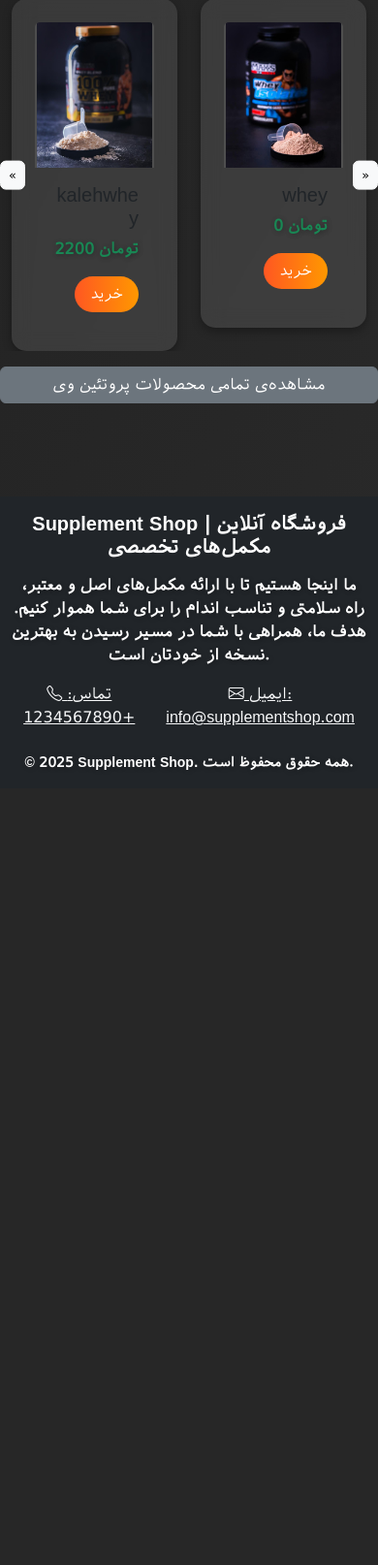
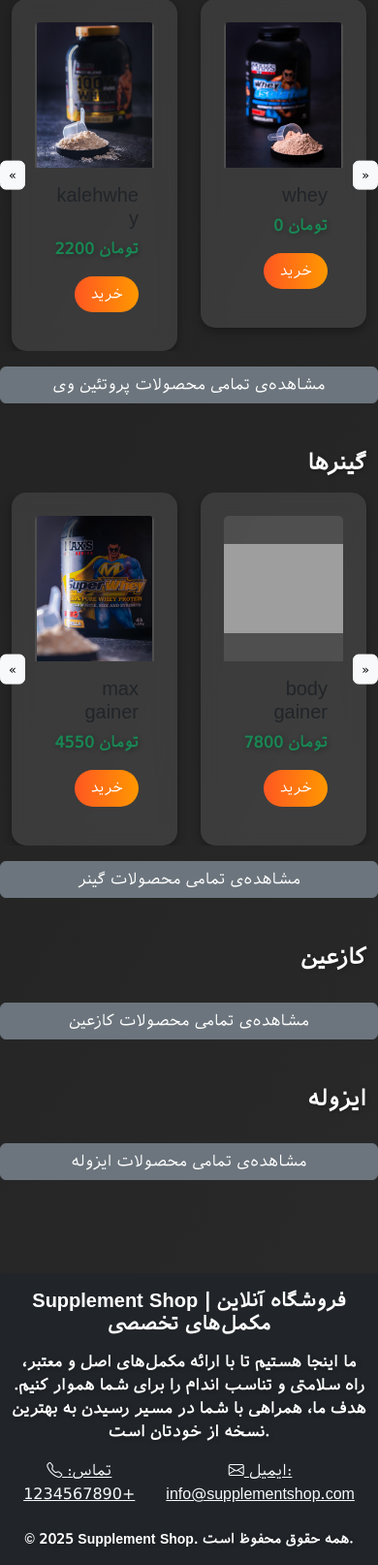
Before and after one commit to aliasttt/supplementshop, a Django app: page / in a window 390 px wide. Shown: the part 1113-2727 px from the top of the page at 97% size. Before the commit the page ends 1907 px from the top, so only its background shows below. Run offline with Django 5.2, Linux system fonts and the light colour scheme; data comes from the database, SQL or seed files in the repository; some web fonts are replaced; grey boxes are pictures that could not be loaded.

Commit message:
updatinggg

```diff
--- a/supplementapp/templates/home/home.html
+++ b/supplementapp/templates/home/home.html
@@ -198,8 +198,78 @@
       <a href="{% url 'product' %}?category=whey" class="btn btn-secondary mt-3 d-block text-center">{% trans "مشاهده‌ی تمامی محصولات پروتئین وی" %}</a>
     </div>
 
-    <!-- سایر ردیف‌های محصولات (گینرها، کازعین، ایزوله) به همان صورت قبلی -->
-    <!-- ... -->
+    <!-- ردیف 2: گینرها -->
+    <div class="row mb-5" data-aos="fade-right">
+      <h3 class="mb-3 text-end">{% trans "گینرها" %}</h3>
+      <div class="position-relative">
+        <div id="mass-carousel" class="row g-4 d-flex flex-nowrap carousel-container">
+          {% for product in mass_gainers %}
+          <div class="col-6 col-md-4 flex-shrink-0">
+            <div class="card p-4" data-aos="zoom-in-up">
+              <img src="{{ product.image.url }}" class="card-img-top" alt="{{ product.name }}">
+              <div class="card-body text-end">
+                <h5 class="card-title">{{ product.name }}</h5>
+                <p class="card-text text-success">{{ product.price }} {% trans "تومان" %}</p>
+                <a href="{% url 'product_detail' pk=product.id %}" class="btn btn-custom">{% trans "خرید" %}</a>
+              </div>
+            </div>
+          </div>
+          {% endfor %}
+        </div>
+        <button class="btn btn-light carousel-nav-btn position-absolute top-50 start-0 translate-middle-y" onclick="scrollCarousel('mass-carousel', -1)">&laquo;</button>
+        <button class="btn btn-light carousel-nav-btn position-absolute top-50 end-0 translate-middle-y" onclick="scrollCarousel('mass-carousel', 1)">&raquo;</button>
+      </div>
+      <a href="{% url 'product' %}?category=mass_gainer" class="btn btn-secondary mt-3 d-block text-center">{% trans "مشاهده‌ی تمامی محصولات گینر" %}</a>
+    </div>
+
+    <!-- ردیف 3: کازعین -->
+    <div class="row mb-5" data-aos="fade-left">
+      <h3 class="mb-3 text-end">{% trans "کازعین" %}</h3>
+      <div class="position-relative">
+        <div id="casein-carousel" class="row g-4 d-flex flex-nowrap carousel-container">
+          {% for product in casein %}
+          <div class="col-6 col-md-4 flex-shrink-0">
+            <div class="card p-4" data-aos="zoom-in">
+              <img src="{{ product.image.url }}" class="card-img-top" alt="{{ product.name }}">
+              <div class="card-body text-end">
+                <h5 class="card-title">{{ product.name }}</h5>
+                <p class="card-text text-success">{{ product.price }} {% trans "تومان" %}</p>
+                <a href="{% url 'product_detail' pk=product.id %}" class="btn btn-custom">{% trans "خرید" %}</a>
+              </div>
+            </div>
+          </div>
+          {% endfor %}
+        </div>
+        <button class="btn btn-light carousel-nav-btn position-absolute top-50 start-0 translate-middle-y" onclick="scrollCarousel('casein-carousel', -1)">&laquo;</button>
+        <button class="btn btn-light carousel-nav-btn position-absolute top-50 end-0 translate-middle-y" onclick="scrollCarousel('casein-carousel', 1)">&raquo;</button>
+      </div>
+      <a href="{% url 'product' %}?category=casein" class="btn btn-secondary mt-3 d-block text-center">{% trans "مشاهده‌ی تمامی محصولات کازعین" %}</a>
+    </div>
+
+    <!-- ردیف 4: ایزوله -->
+    <div class="row mb-5" data-aos="fade-left">
+      <h3 class="mb-3 text-end">{% trans "ایزوله" %}</h3>
+      <div class="position-relative">
+        <div id="isolate-carousel" class="row g-4 d-flex flex-nowrap carousel-container">
+          {% for product in isolate %}
+          <div class="col-6 col-md-4 flex-shrink-0">
+            <div class="card p-4" data-aos="zoom-in">
+              <img src="{{ product.image.url }}" class="card-img-top" alt="{{ product.name }}">
+              <div class="card-body text-end">
+                <h5 class="card-title">{{ product.name }}</h5>
+                <p class="card-text text-success">{{ product.price }} {% trans "تومان" %}</p>
+                <a href="{% url 'product_detail' pk=product.id %}" class="btn btn-custom">{% trans "خرید" %}</a>
+              </div>
+            </div>
+          </div>
+          {% endfor %}
+        </div>
+        <button class="btn btn-light carousel-nav-btn position-absolute top-50 start-0 translate-middle-y" onclick="scrollCarousel('isolate-carousel', -1)">&laquo;</button>
+        <button class="btn btn-light carousel-nav-btn position-absolute top-50 end-0 translate-middle-y" onclick="scrollCarousel('isolate-carousel', 1)">&raquo;</button>
+      </div>
+      <a href="{% url 'product' %}?category=isolate" class="btn btn-secondary mt-3 d-block text-center">{% trans "مشاهده‌ی تمامی محصولات ایزوله" %}</a>
+    </div>
+
   </div>
 </section>
 
```
